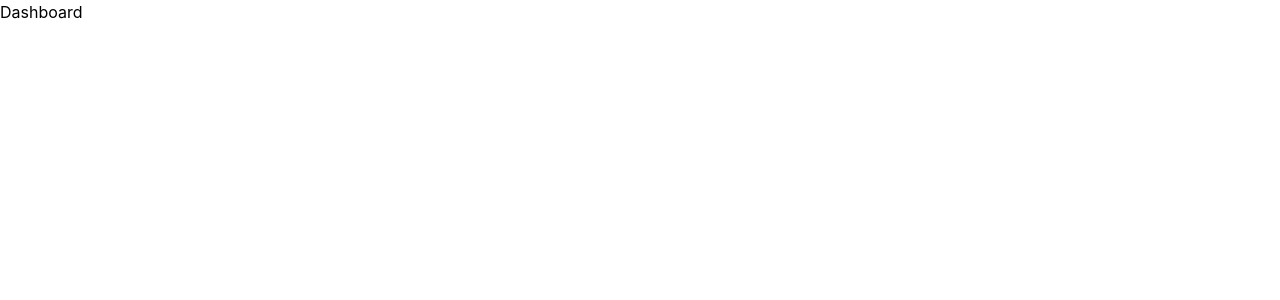
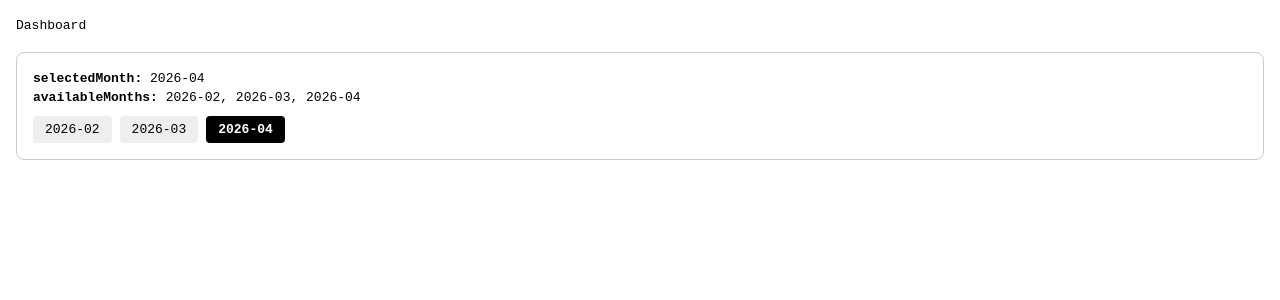
Before and after one commit to isabellimocci/consumer-insight-hackathon-2026, a React (Vite) app: page / in a window 1280 px wide. Shown: the top 300 px of the page. Built offline with nearby package versions, Linux system fonts and the light colour scheme.

Commit message:
feat: cria MonthContext

```diff
--- a/src/App.tsx
+++ b/src/App.tsx
@@ -1,3 +1,4 @@
+import { MonthProvider } from '@contexts/MonthProvider'
 import DashboardPage from '@pages/DashboardPage'
 import InsightsPage from '@pages/InsightsPage'
 import TransacoesPage from '@pages/TransacoesPage'
@@ -33,7 +34,11 @@ const router = createBrowserRouter([
 ])
 
 function App() {
-  return <RouterProvider router={router} />
+  return (
+    <MonthProvider>
+      <RouterProvider router={router} />
+    </MonthProvider>
+  )
 }
 
 export default App
--- /dev/null
+++ b/src/contexts/MonthContext.tsx
@@ -0,0 +1,9 @@
+import { createContext } from 'react'
+
+export interface MonthContextType {
+  selectedMonth: string
+  setSelectedMonth: (month: string) => void
+  availableMonths: string[]
+}
+
+export const MonthContext = createContext<MonthContextType | null>(null)
--- /dev/null
+++ b/src/contexts/MonthProvider.tsx
@@ -0,0 +1,22 @@
+import { getAvailableMonths } from '@services/transactionService'
+import { useState } from 'react'
+
+import { MonthContext } from './MonthContext'
+
+export function MonthProvider({ children }: { children: React.ReactNode }) {
+  const availableMonths = getAvailableMonths()
+
+  const [selectedMonth, setSelectedMonth] = useState<string>(availableMonths.at(-1) ?? '')
+
+  return (
+    <MonthContext.Provider
+      value={{
+        selectedMonth,
+        setSelectedMonth,
+        availableMonths,
+      }}
+    >
+      {children}
+    </MonthContext.Provider>
+  )
+}
--- /dev/null
+++ b/src/contexts/useMonth.ts
@@ -0,0 +1,13 @@
+import { useContext } from 'react'
+
+import { MonthContext, type MonthContextType } from './MonthContext'
+
+export function useMonth(): MonthContextType {
+  const ctx = useContext(MonthContext)
+
+  if (!ctx) {
+    throw new Error('useMonth must be used within MonthProvider')
+  }
+
+  return ctx
+}
--- a/src/pages/DashboardPage.tsx
+++ b/src/pages/DashboardPage.tsx
@@ -1,21 +1,48 @@
-// import {
-//   getAllMonthsData,
-//   getAvailableMonths,
-//   getTransactionsByMonth,
-// } from '@services/transactionService'
-// import { getEconomyRecommendation, getVilaoDoMes } from '@utils/insights'
+import { useMonth } from '@contexts/useMonth'
 
 export default function DashboardPage() {
-  //CHAMADA DE FUNÇÕES PARA TESTE
-  // console.log('>>> getAllMonthsData', getAllMonthsData())
-  // const current = getTransactionsByMonth('2026-04')
-  // const previous = getTransactionsByMonth('2026-03')
-  // console.log(current)
-  // console.log('>>> getAvailableMonths', getAvailableMonths())
+  const { selectedMonth, setSelectedMonth, availableMonths } = useMonth()
 
-  // const vilao = getVilaoDoMes(current, previous)
-  // console.log('>>> vilao', vilao)
-  // if (vilao) console.log('>>> getEconomyRecommendation', getEconomyRecommendation(vilao))
+  return (
+    <div style={{ padding: '1rem', fontFamily: 'monospace' }}>
+      <h1>Dashboard</h1>
 
-  return <h1>Dashboard</h1>
+      <div
+        style={{
+          marginTop: '1rem',
+          border: '1px solid #ccc',
+          padding: '1rem',
+          borderRadius: '8px',
+        }}
+      >
+        <p>
+          <strong>selectedMonth:</strong> {selectedMonth}
+        </p>
+        <p>
+          <strong>availableMonths:</strong> {availableMonths.join(', ')}
+        </p>
+
+        <div style={{ marginTop: '0.5rem' }}>
+          {availableMonths.map((month) => (
+            <button
+              key={month}
+              onClick={() => setSelectedMonth(month)}
+              style={{
+                marginRight: '0.5rem',
+                padding: '0.25rem 0.75rem',
+                fontWeight: selectedMonth === month ? 'bold' : 'normal',
+                background: selectedMonth === month ? '#000' : '#eee',
+                color: selectedMonth === month ? '#fff' : '#000',
+                border: 'none',
+                borderRadius: '4px',
+                cursor: 'pointer',
+              }}
+            >
+              {month}
+            </button>
+          ))}
+        </div>
+      </div>
+    </div>
+  )
 }
--- a/tsconfig.app.json
+++ b/tsconfig.app.json
@@ -12,7 +12,8 @@
       "@types/*": ["types/*"],
       "@pages/*": ["pages/*"],
       "@styles/*": ["styles/*"],
-      "@services/*": ["services/*"]
+      "@services/*": ["services/*"],
+      "@contexts/*": ["contexts/*"]
     },
     "target": "es2023",
     "lib": ["ES2023", "DOM"],
--- a/tsconfig.json
+++ b/tsconfig.json
@@ -10,7 +10,8 @@
       "@types/*": ["types/*"],
       "@pages/*": ["pages/*"],
       "@styles/*": ["styles/*"],
-      "@services/*": ["services/*"]
+      "@services/*": ["services/*"],
+      "@contexts/*": ["contexts/*"]
     }
   },
   "files": [],
--- a/tsconfig.node.json
+++ b/tsconfig.node.json
@@ -10,7 +10,8 @@
       "@types/*": ["types/*"],
       "@pages/*": ["pages/*"],
       "@styles/*": ["styles/*"],
-      "@services/*": ["services/*"]
+      "@services/*": ["services/*"],
+      "@contexts/*": ["contexts/*"]
     },
     "target": "es2023",
     "lib": ["ES2023"],
--- a/vite.config.ts
+++ b/vite.config.ts
@@ -15,6 +15,7 @@ export default defineConfig({
       '@pages': fileURLToPath(new URL('./src/pages', import.meta.url)),
       '@styles': fileURLToPath(new URL('./src/styles', import.meta.url)),
       '@services': fileURLToPath(new URL('./src/services', import.meta.url)),
+      '@contexts': fileURLToPath(new URL('./src/contexts', import.meta.url)),
     },
   },
 })
```
